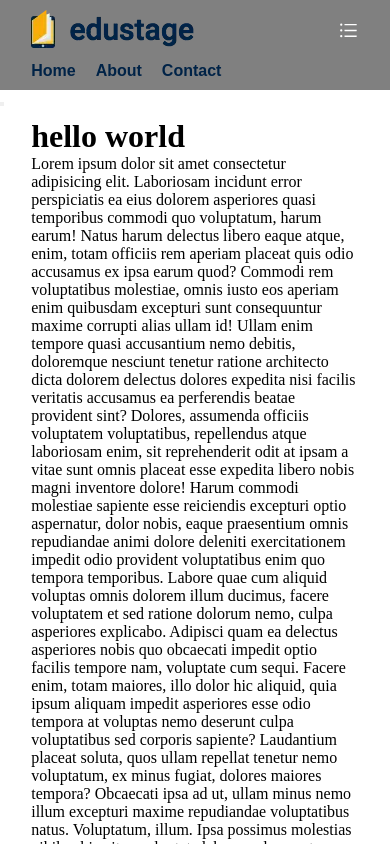
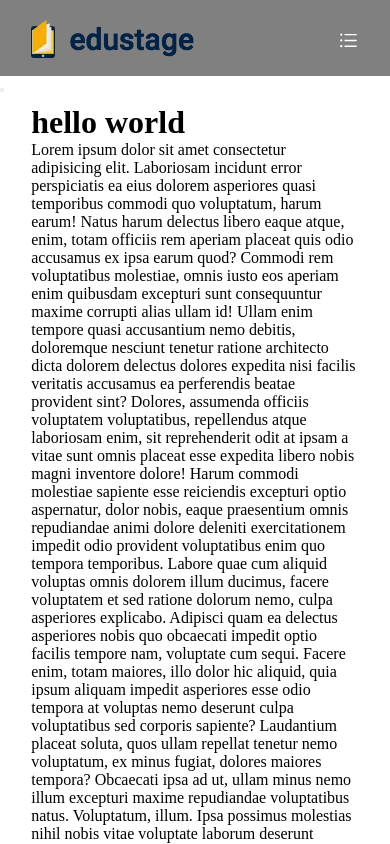
Before and after one commit to ismoiljondev/edu, a Next.js app: page / in a window 390 px wide. Built offline with nearby package versions, Linux system fonts and the light colour scheme.

Commit message:
commit navbar 2

```diff
--- a/src/components/Layout/Header/components/LinkMenu/linkMenu.module.scss
+++ b/src/components/Layout/Header/components/LinkMenu/linkMenu.module.scss
@@ -1,5 +1,14 @@
 .link {
+  display: inline-block;
+
   &:hover {
     color: #fdc632;
   }
 }
+@media (max-width: 768px) {
+  .link {
+    width: 100%;
+    padding: 10px 0;
+    border-bottom: 1px solid white;
+  }
+}
--- a/src/components/Layout/Header/components/Menu/menu.module.scss
+++ b/src/components/Layout/Header/components/Menu/menu.module.scss
@@ -7,3 +7,13 @@
   font-family: Rubik, sans-serif;
   color: #002347;
 }
+
+@media (max-width: 768px) {
+  .menu {
+    padding: 10px 0;
+    width: 100%;
+    flex-direction: column;
+    align-items: flex-start;
+    justify-content: flex-start;
+  }
+}
--- a/src/components/Layout/Header/components/Menu/menu.tsx
+++ b/src/components/Layout/Header/components/Menu/menu.tsx
@@ -1,5 +1,6 @@
 import style from "@/components/Layout/Header/components/menu/menu.module.scss";
 import LinkMenu from "@/components/Layout/Header/components/LinkMenu";
+
 type Header_route_Data_type = {
   id: number;
   name: string;
--- a/src/components/Layout/Header/heade.module.scss
+++ b/src/components/Layout/Header/heade.module.scss
@@ -1,4 +1,15 @@
 .header {
+  width: 100%;
+  display: flex;
+  align-items: center;
+  justify-content: space-between;
+  flex-direction: column;
+  background-color: transparent;
+  top: 0;
+  transition: 0.5s;
+  background-color: gray;
+}
+.navbar {
   width: 100%;
   display: flex;
   align-items: center;
@@ -9,13 +20,40 @@
   transition: 0.5s;
   background-color: gray;
 }
+.search_button {
+  background-color: transparent;
+  border: none;
+  font-size: 1.2rem;
+  font-weight: 600;
+  font-family: Rubik, sans-serif;
+  color: #002347;
+  &:hover {
+    color: #fdc632;
+  }
+}
+.menu {
+  display: flex;
+  align-items: center;
+  justify-content: flex-end;
+  gap: 20px;
+  transition: 0.5s;
+  padding: 2px 0;
+}
+.menu_2 {
+  display: flex;
+  align-items: center;
+  justify-content: flex-end;
+  gap: 20px;
+  transition: 0.5s;
+  padding: 2px 0;
+}
 
 .header_2 {
   width: 100%;
   display: flex;
   align-items: center;
   justify-content: space-between;
-  padding: 10px 8%;
+  flex-direction: column;
   background-color: transparent;
   position: sticky;
   top: 0;
@@ -23,6 +61,22 @@
   background-color: black;
   color: white;
   transition: 0.5s;
+}
+.search_box {
+  display: flex;
+  width: 100%;
+  height: 0;
+  overflow: hidden;
+  transition: 0.5s;
+  background-color: #fdc632;
+}
+.search_box_2 {
+  display: flex;
+  width: 100%;
+  padding: 10px 8%;
+  overflow: hidden;
+  transition: 0.5s;
+  background-color: #fdc632;
 }
 
 // ---------------------------------
@@ -53,8 +107,25 @@
 }
 
 @media (max-width: 768px) {
+  .navbar {
+    flex-wrap: wrap;
+  }
   .buttonMenu {
     display: block;
+  }
+  .menu {
+    flex-direction: column;
+    width: 100%;
+    height: 0;
+    overflow: hidden;
+    align-items: flex-start;
+    justify-content: flex-start;
+  }
+  .menu_2 {
+    flex-direction: column;
+    width: 100%;
+    align-items: flex-start;
+    justify-content: flex-start;
   }
 }
 @media (max-width: 650px) {
--- a/src/components/Layout/Header/header.tsx
+++ b/src/components/Layout/Header/header.tsx
@@ -1,7 +1,8 @@
 import style from "@/components/Layout/Header/heade.module.scss";
 
-import { useContext } from "react";
+import { useContext, useState } from "react";
 import { BarsOutlined } from "@ant-design/icons";
+import { SearchOutlined, ExpandOutlined } from "@ant-design/icons";
 
 // ---------------------------------------------------
 
@@ -24,25 +25,47 @@ function Header(props: HeaderProps) {
 
   // ---------------------------------------------------
 
-  const { dropMenu, setDropMenu } = useContext(MyContext);
+  const [dropMenu, setDropMenu] = useState<boolean>(false);
+  const [dropSearch, setDropSearch] = useState<boolean>(false);
 
   // ---------------------------------------------------
 
   const SidebarFunction = () => {
-    setDropMenu(dropMenu ? false : true);
+    setDropMenu(!dropMenu);
+  };
+  const dropSearchFu = () => {
+    setDropSearch(!dropSearch);
   };
 
   // ---------------------------------------------------
 
   return (
     <div className={isScroll ? style.header_2 : style.header}>
-      <div>
-        <img src="/media/logo.png.webp" alt="logo" />
+      <div className={dropSearch ? style.search_box_2 : style.search_box}>
+        <form action="">
+          <input type="search" name="" id="" />
+        </form>
+        <button className={style.search_button} onClick={() => dropSearchFu()}>
+          <ExpandOutlined />
+        </button>
       </div>
-      <button onClick={() => SidebarFunction()} className={style.buttonMenu}>
-        <BarsOutlined />
-      </button>
-      <Menu data={HeaderRouteData.dataUrl} />
+      <div className={style.navbar}>
+        <div className={style.logo}>
+          <img src="/media/logo.png.webp" alt="logo" />
+        </div>
+        <button onClick={() => SidebarFunction()} className={style.buttonMenu}>
+          <BarsOutlined />
+        </button>
+        <div className={dropMenu ? style.menu_2 : style.menu}>
+          <Menu data={HeaderRouteData.dataUrl} />
+          <button
+            className={style.search_button}
+            onClick={() => dropSearchFu()}
+          >
+            <SearchOutlined />
+          </button>
+        </div>
+      </div>
     </div>
   );
 }
```
